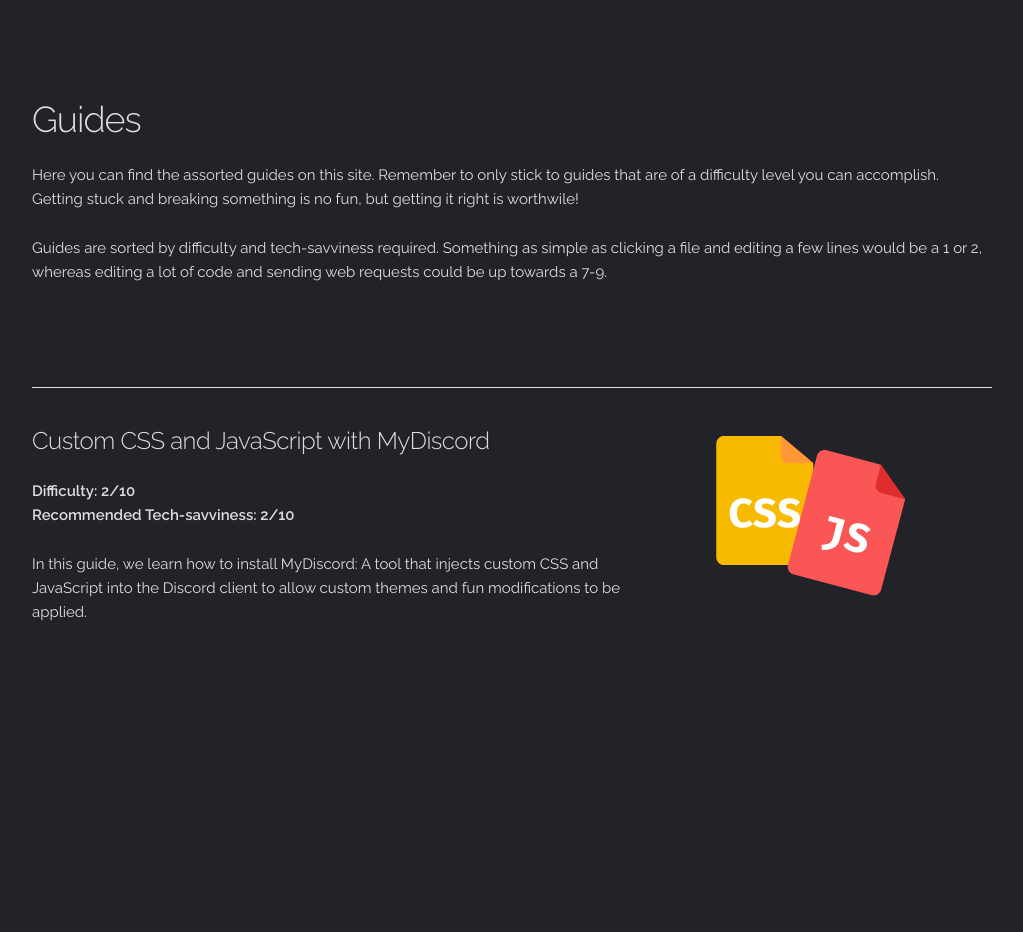
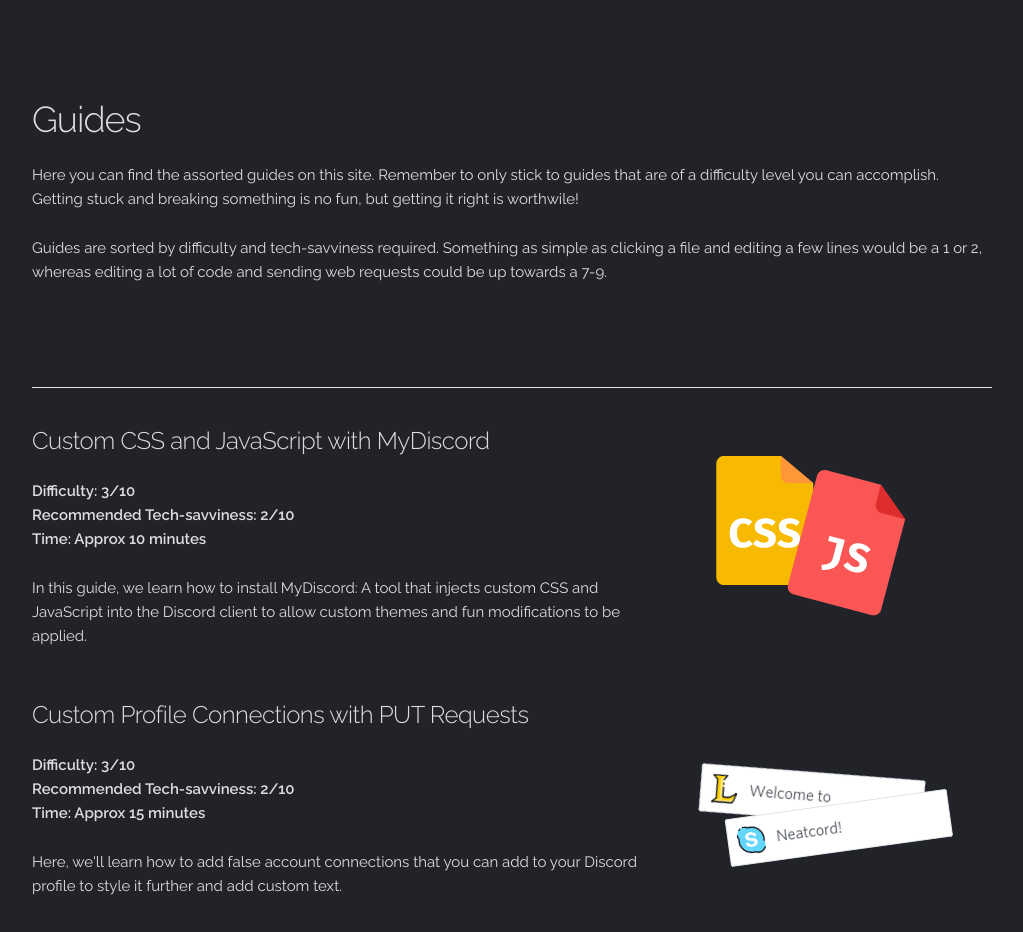
Before and after one commit to 110Percent/neatcord, a plain HTML site: page guides/index.html in a window 1280 px wide. Shown: the whole page, without its empty margins (128-1151 px from the left). Before the commit the page ends 800 px from the top, so only its background shows below. Drawn offline with Linux system fonts and the light colour scheme.

Commit message:
Actually pushed changes to add new guide and GitHub button

```diff
--- a/css/standard.css
+++ b/css/standard.css
@@ -14,3 +14,8 @@ body {
 code {
     background-color: #212329;
 }
+
+.red code {
+    border-color: #FF260F;
+    color: #FF260F;
+}
--- a/guides/index.html
+++ b/guides/index.html
@@ -51,14 +51,28 @@
             <div class="row">
                 <div class="eight columns">
                     <h5>Custom CSS and JavaScript with MyDiscord</h5>
-                    <p><strong>Difficulty: 2/10<br>Recommended Tech-savviness: 2/10</strong></p>
+                    <p><strong>Difficulty: 3/10<br>Recommended Tech-savviness: 2/10<br>Time: Approx 10 minutes</strong></p>
                     <p>In this guide, we learn how to install MyDiscord: A tool that injects custom CSS and JavaScript into the Discord client to allow custom themes and fun modifications to be applied.</p>
                 </div>
                 <div class="four columns">
-                    <img src="/neatcord/images/css_js.png">
+                    <img src="/neatcord/images/css_js.png" style="padding-top: 20px">
                 </div>
             </div>
         </a>
+        <br>
+        <a href="/neatcord/guides/connections">
+            <div class="row">
+                <div class="eight columns">
+                    <h5>Custom Profile Connections with PUT Requests</h5>
+                    <p><strong>Difficulty: 3/10<br>Recommended Tech-savviness: 2/10<br>Time: Approx 15 minutes</strong></p>
+                    <p>Here, we'll learn how to add false account connections that you can add to your Discord profile to style it further and add custom text.</p>
+                </div>
+                <div class="four columns">
+                    <img src="/neatcord/images/connections.png" style="padding-top: 65px">
+                </div>
+            </div>
+        </a>
+        <br style="margin-bottom: 5%">
     </div>
 
     <!-- End Document
```
Also changed, not shown: guides/mydiscord/index.html (+4 -4 lines), index.html (+3 -0 lines).
